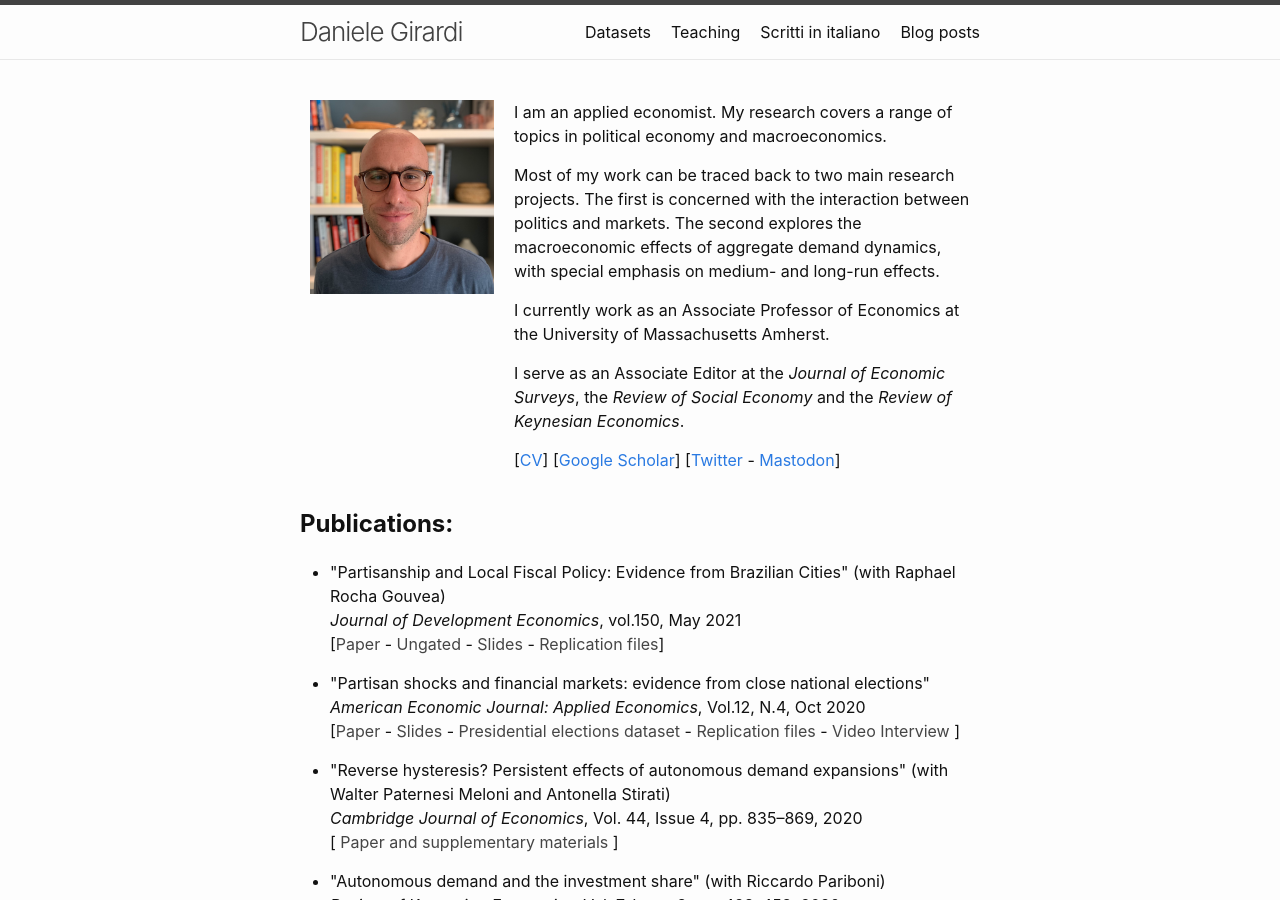
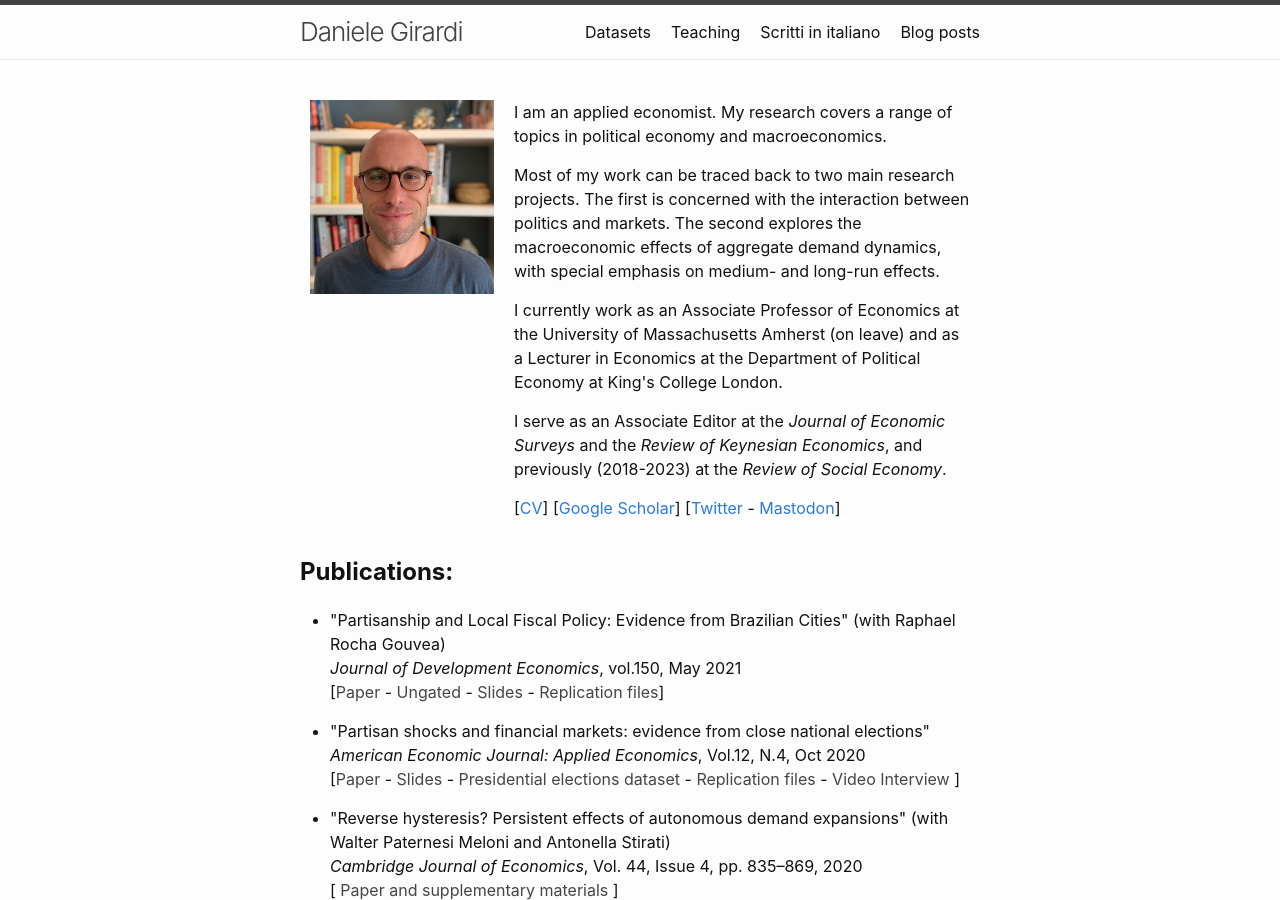
Before and after one commit to danielegirardi/danielegirardi.github.io, a Jekyll site: the page built from index.md, in a window 1280 px wide and 900 px high. Built offline with Jekyll 4.4.1, drawn with Linux system fonts in a browser that asks for light colours.

Commit message:
Update home.html

```diff
--- a/_layouts/home.html
+++ b/_layouts/home.html
@@ -50,9 +50,9 @@ layout: default
 
     <p> Most of my work can be traced back to two main research projects. The first is concerned with the interaction between politics and markets. The second explores the macroeconomic effects of aggregate demand dynamics, with special emphasis on medium- and long-run effects.
 
-<p> I currently work as an Associate Professor of Economics at the University of Massachusetts Amherst. </p>
+<p> I currently work as an Associate Professor of Economics at the University of Massachusetts Amherst (on leave) and as a Lecturer in Economics at the Department of Political Economy at King's College London. </p>
 
-    <p> I serve as an Associate Editor at the <em>Journal of Economic Surveys</em>, the <em>Review of Social Economy</em> and the <em>Review of Keynesian Economics</em>. </p>
+    <p> I serve as an Associate Editor at the <em>Journal of Economic Surveys</em> and the <em>Review of Keynesian Economics</em>, and previously (2018-2023) at the <em>Review of Social Economy</em>. </p>
 
 <p> [<a href="https://danielegirardi.github.io/CV%20Daniele%20Girardi.pdf" target="_blank" rel="noopener">CV</a>] [<a href="https://scholar.google.com/citations?user=XDTux6YAAAAJ&hl=en" target="_blank" rel="noopener">Google Scholar</a>] [<a href="https://twitter.com/DanieleGirardi_" target="_blank" rel="noopener">Twitter</a> - <a rel="me" href="https://econtwitter.net/@dgirardi">Mastodon</a>] </p>
 
```
